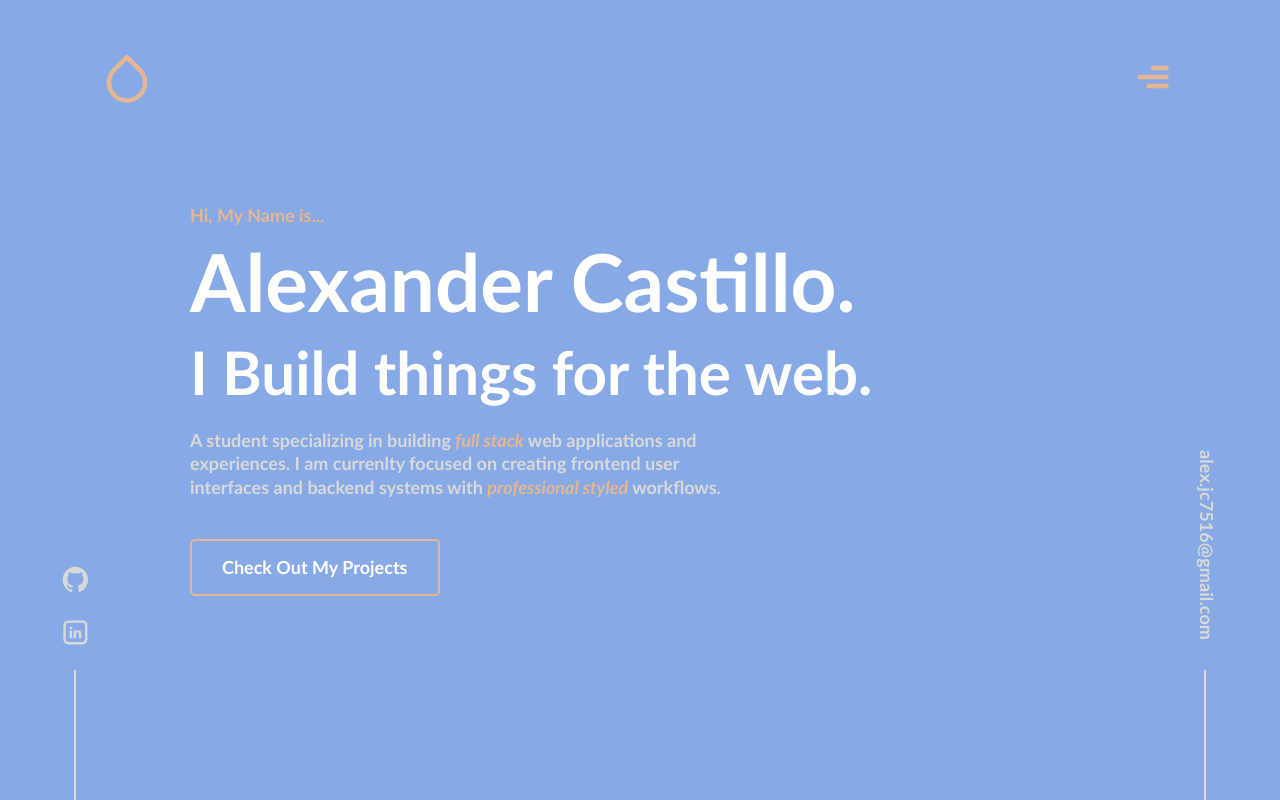
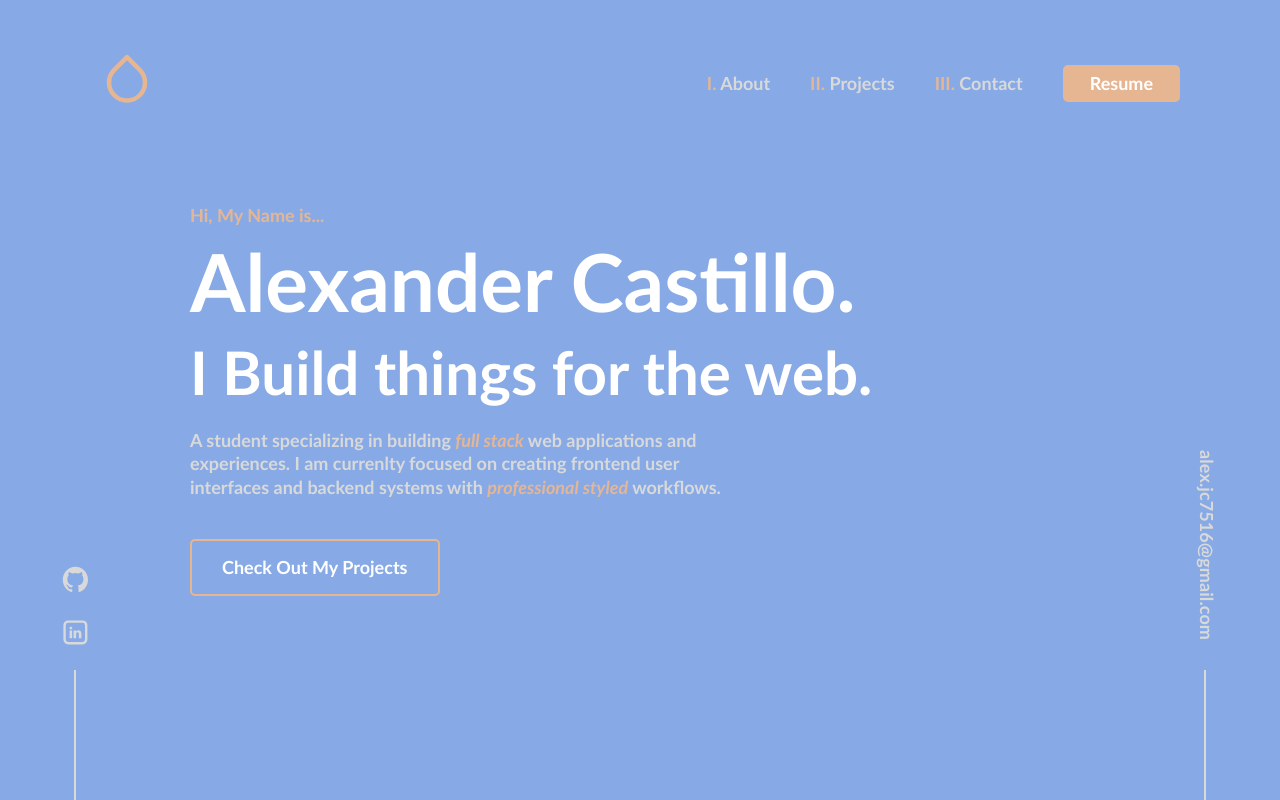
Before and after one commit to xelacast/personal-site, a React (Create React App) app: page / in a window 1280 px wide. Shown: the top 800 px of the page. Built offline with nearby package versions, Linux system fonts and the light colour scheme.

Commit message:
media queries nav 768px +

```diff
--- a/src/styles/Nav.module.css
+++ b/src/styles/Nav.module.css
@@ -72,11 +72,13 @@
   padding: 5px 25px;
   border-radius: 5px;
   transition: all 0.2s ease;
+  border: 2px solid var(--secondary-col);
 }
 
 .button:hover,
 .button:active {
-  background-color: #F29B8F;
+  background-color: var(--background-col-light);
+  border: 2px solid var(--secondary-col);
 }
 
 @media screen and (min-width: 400px) {
@@ -89,4 +91,32 @@
   .nav {
     padding: 50px 100px 0;
   }
+
+  .linkContainer {
+    position: static;
+    height: auto;
+    width: auto;
+    background-color: transparent;
+    display: block;
+    font-size: 1;
+    transition: none;
+  }
+
+  .links {
+    display: flex;
+    align-items: center;
+  }
+
+  .link {
+    margin: 0 20px;
+    font-size: inherit;
+  }
+
+  .link:last-child {
+    margin-right: 0;
+  }
+
+  .burger {
+    display: none;
+  }
 }
```
